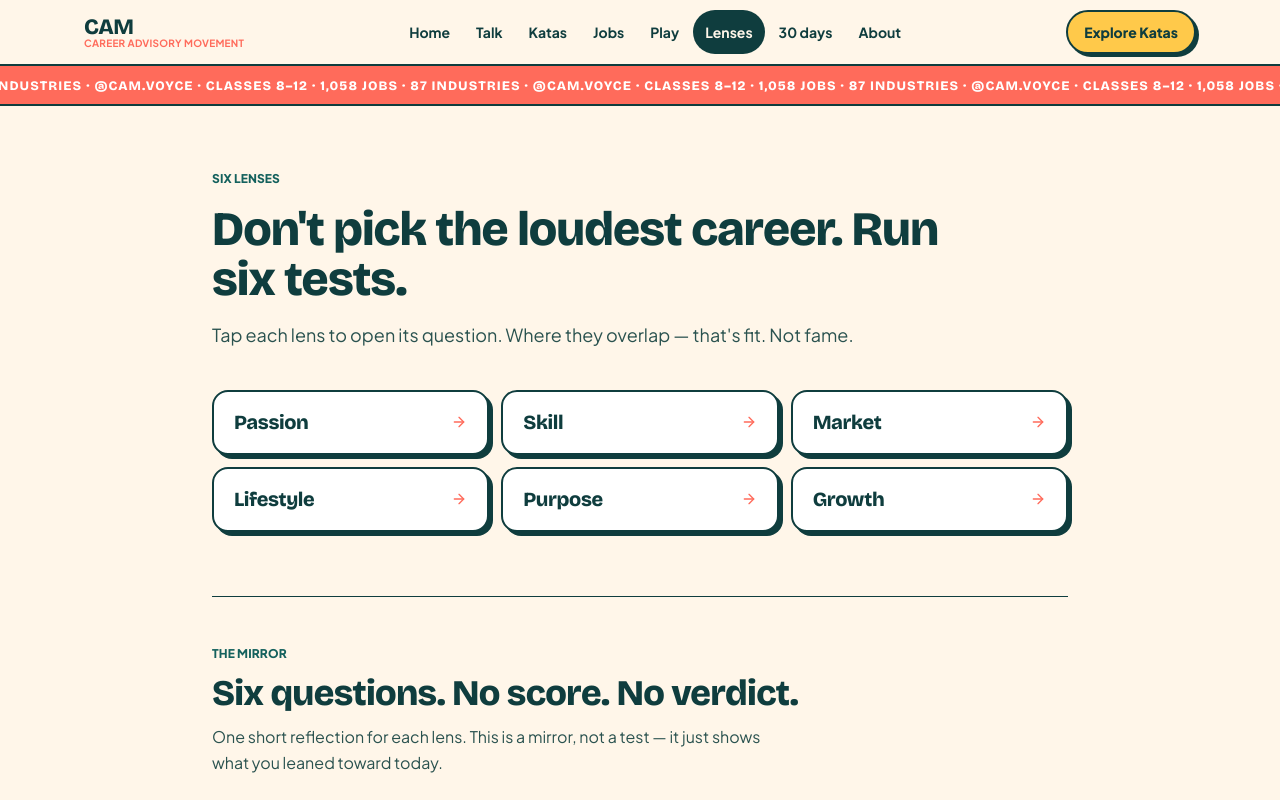
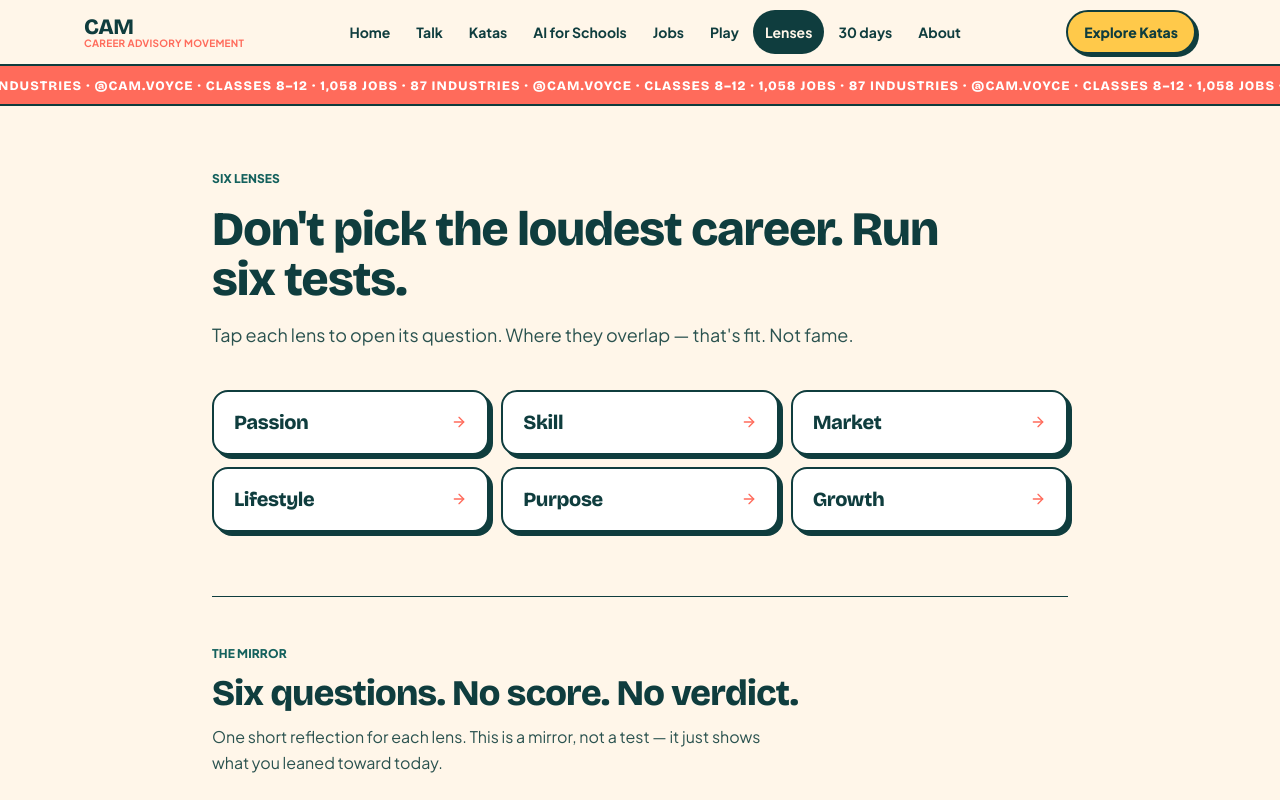
Before and after one commit to suryavamshiGovardhan/cam-website, a React (Vite) app: page /cam-website/fit in a window 1280 px wide. Shown: the top 800 px of the page. Built offline with nearby package versions, Linux system fonts and the light colour scheme.

Commit message:
Add AI for Schools navigation item

```diff
--- a/src/components/CamHeader.tsx
+++ b/src/components/CamHeader.tsx
@@ -7,6 +7,7 @@ const NAV = [
   { label: "Home", to: "/", hint: "Start here" },
   { label: "Talk", to: "/talk", hint: "The keynote, slide by slide" },
   { label: "Katas", to: "/katas", hint: "15 founder field notes" },
+  { label: "AI for Schools", to: "/ai-for-schools", hint: "Classroom lesson presentation" },
   { label: "Jobs", to: "/atlas", hint: "Search 1,058 careers · 87 industries" },
   { label: "Play", to: "/play", hint: "Guess the job — 10 clues" },
   { label: "Lenses", to: "/fit", hint: "Six ways to choose" },
```
